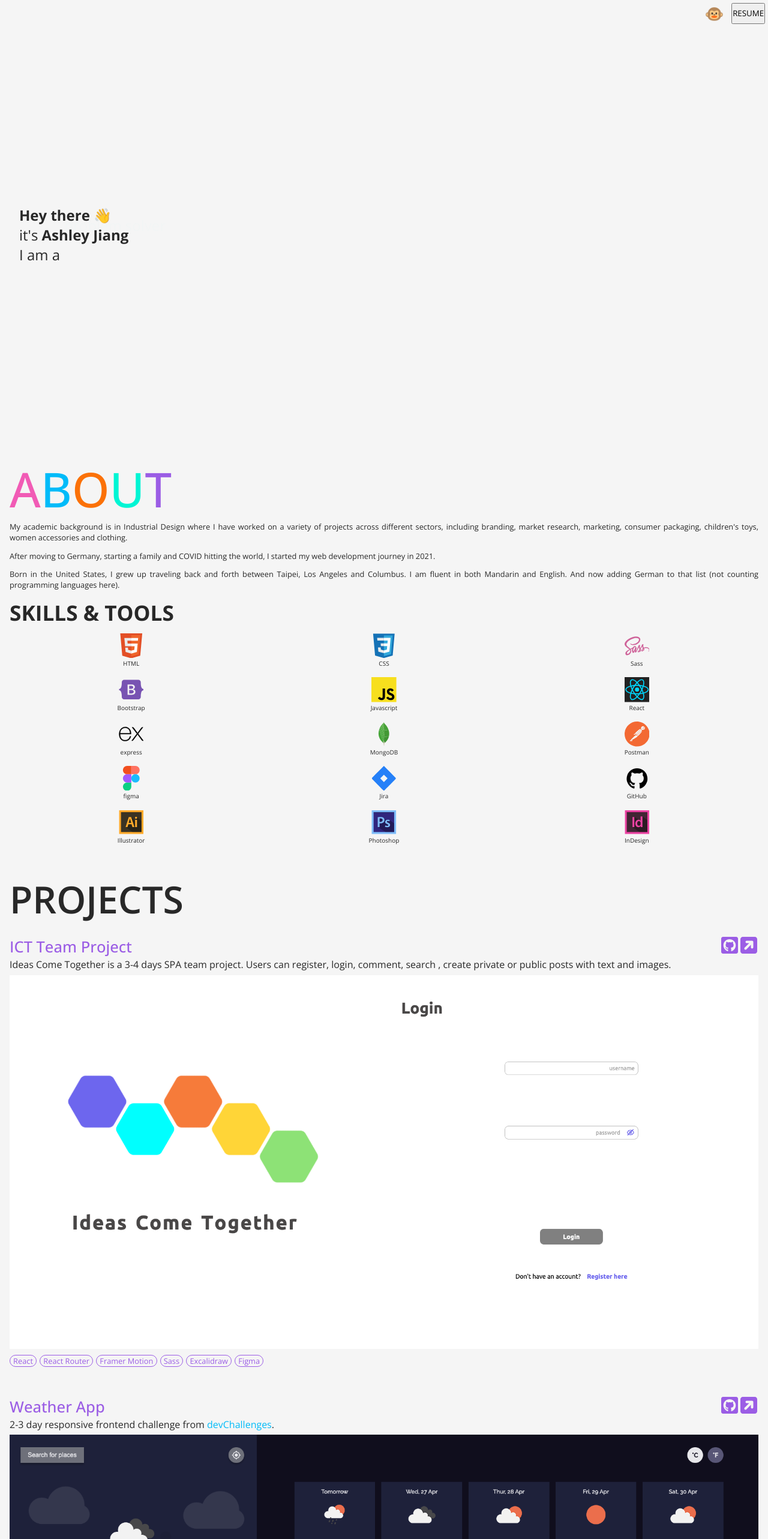
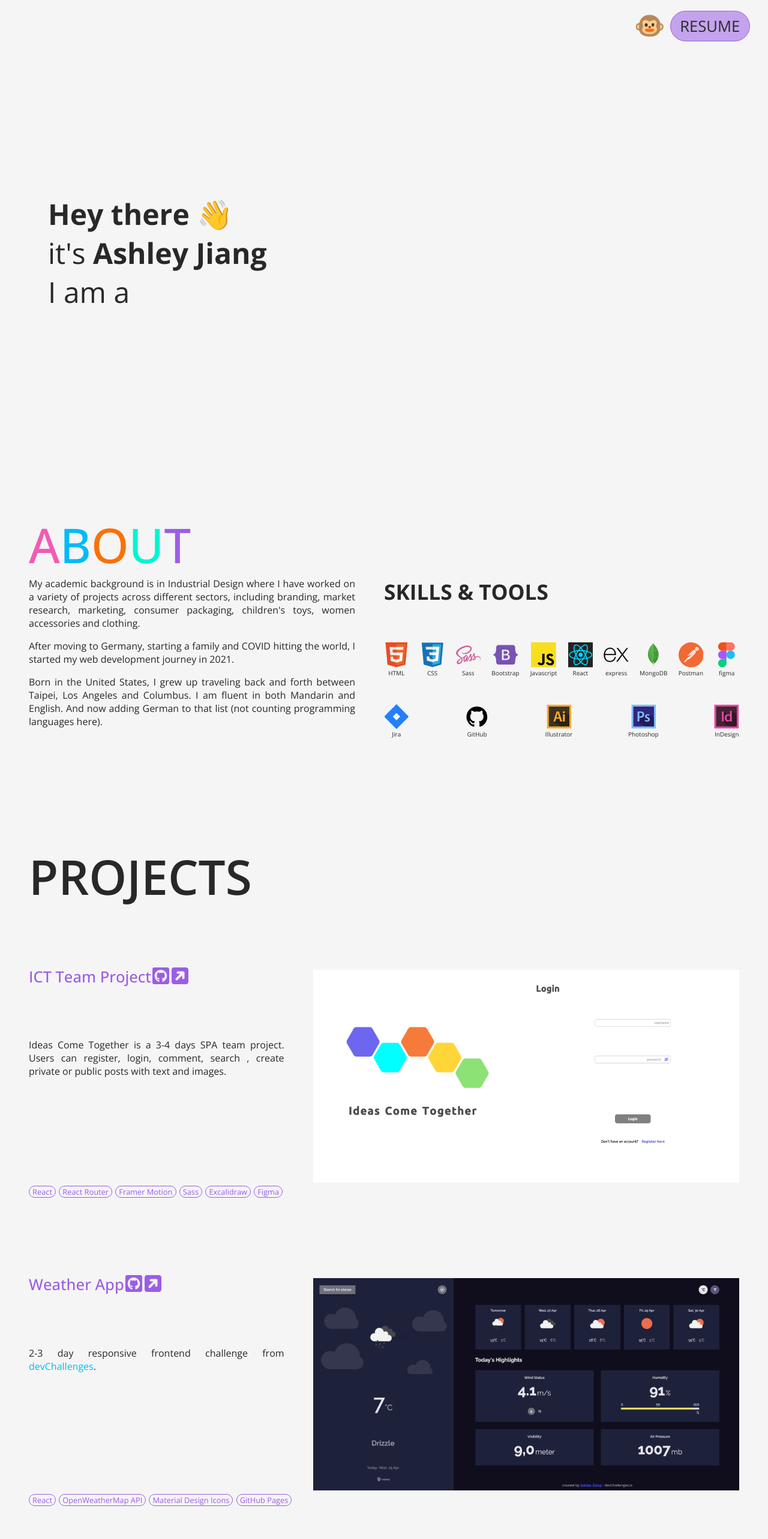
Before and after one commit to heyitsashleyhere/Portfolio-v3, a React (Create React App) app: page / in a window 1280 px wide. Shown: the top 2566 px of the page at 60% size. Built offline with nearby package versions, Linux system fonts and the light colour scheme.

Commit message:
responsive style

```diff
--- a/src/components/AboutMe/AboutMe.scss
+++ b/src/components/AboutMe/AboutMe.scss
@@ -1,8 +1,18 @@
 .AboutMe {
     padding: 1em;
+    @media screen and (min-width: 768px) {
+        padding: 0 3em;
+        display: grid;
+        grid-template-columns: repeat(2, 1fr);
+        grid-template-rows: 2fr 1fr 2fr;
+    }
     .about {
+        margin-top: 1em;
         font-size: 5em;
         font-weight: 500;
+        @media screen and (min-width: 768px) {
+            grid-area: 1 / 1 / 2 / 3;
+        }
         div {
             cursor: pointer;
             display: inline-block;
@@ -25,16 +35,26 @@
         }
     }
     .about-wrapper {
+        @media screen and (min-width: 768px) {
+            grid-area: 2 / 1 / 5 / 2;
+            padding-right: 3em;
+        }
         p {
             font-size: 0.8em;
             margin-bottom: 1em;
             text-align: justify;
+            @media screen and (min-width: 768px) {
+                font-size: 1em;
+            }
         }
     }
 
     .skills {
         font-size: 2.2em;
         margin-bottom: 0.3em;
+        @media screen and (min-width: 768px) {
+            grid-area: 2 / 2 / 3 / 3;
+        }
     }
 
     .skills-wrapper {
@@ -44,6 +64,13 @@
         grid-column-gap: 1em;
         grid-row-gap: 1em;
         justify-content: space-evenly;
+        @media screen and (min-width: 768px) {
+            display: flex;
+            flex-wrap: wrap;
+            justify-content: space-between;
+            grid-area: 3 / 2 / 5 / 3;
+        }
+
         div {
             display: flex;
             flex-direction: column;
--- a/src/components/App.jsx
+++ b/src/components/App.jsx
@@ -10,6 +10,7 @@ import { LandingContext } from "../contexts/LandingContext.jsx";
 // Styles & Effects
 import './App.scss';
 import { motion } from "framer-motion";
+import pdf from "../resume/Ashley_Jiang_CV.pdf";
 
 
 
@@ -23,7 +24,10 @@ export default function App() {
                      whileHover={{ scale: 1.2 }} whileTap={{ scale: 0.9 }}
                      onClick={() => setIsTheme(!isTheme)}>
                           {isTheme ? '🐵' : '🙈 '}</motion.div>
-                <button>RESUME</button>
+                <a href={pdf}
+                   target="_blank"
+                   rel="noreferrer"
+                   className={isTheme ? "light-btn" : "dark-btn"}>RESUME</a>
             </header>
 
             <LandingPage />
--- a/src/components/App.scss
+++ b/src/components/App.scss
@@ -14,8 +14,44 @@ header {
     padding: 0.3em 0.3em 0 0;
 
     .theme-switch {
-        margin-right: 0.5em;
+        margin-right: 0.2em;
+        padding-top: 0.2em;
         font-size: 1.6em;
         cursor: pointer;
+
+        @media screen and (min-width: 768px) {
+            font-size: 2.6em;
+        }
+    }
+
+    a {
+        border: 1px solid #9b5de5;
+        background-color: #9a5de588;
+        border-radius: 2em;
+        padding: 0 0.6em;
+        margin: 0.5em 1em 0 0;
+        display: flex;
+        justify-content: center;
+        align-items: center;
+        text-decoration: none;
+
+        @media screen and (min-width: 768px) {
+            font-size: 1.6em;
+        }
+
+        &:hover {
+            background-color: #9b5de5;
+            transform: scale(1.1);
+            cursor: pointer;
+        }
+        &:active {
+            transform: scale(0.9);
+        }
+    }
+    .light-btn {
+        color: #282828;
+    }
+    .dark-btn {
+        color: whitesmoke;
     }
 }
--- a/src/components/Footer/Footer.jsx
+++ b/src/components/Footer/Footer.jsx
@@ -6,7 +6,7 @@ import {ReactComponent as Instagram} from '../../icons/instagram-brands.svg'
 import {ReactComponent as GitHub} from '../../icons/github-alt-brands.svg'
 import {ReactComponent as Linkedin} from '../../icons/linkedin-brands.svg'
 // Custom Hooks
-import useWindowDimensions from '../../customHooks/useWindowDimensions.jsx';
+// import useWindowDimensions from '../../customHooks/useWindowDimensions.jsx';
 // Context
 import { LandingContext } from '../../contexts/LandingContext';
 // Styles & Effects
@@ -16,7 +16,7 @@ import { motion } from "framer-motion";
 
 export default function Footer() {
     const { isTheme } = useContext(LandingContext)
-    const { height, width } = useWindowDimensions();
+    // const { height, width } = useWindowDimensions();
 
     return (
         <footer>
--- a/src/components/LandingPage/LandingPage.scss
+++ b/src/components/LandingPage/LandingPage.scss
@@ -4,12 +4,21 @@
     display: flex;
     flex-direction: column;
     justify-content: center;
+    @media screen and (min-width: 768px) {
+        padding: 5em;
+    }
     h1 {
         font-size: 1.5em;
+        @media screen and (min-width: 768px) {
+            font-size: 3em;
+        }
     }
     p,
     .statement {
         font-size: 1.5em;
+        @media screen and (min-width: 768px) {
+            font-size: 3em;
+        }
         .noun {
             .webdev {
                 color: #00bbf9;
--- a/src/components/Projects/Projects.jsx
+++ b/src/components/Projects/Projects.jsx
@@ -17,13 +17,13 @@ export default function Projects() {
             <motion.h2 initial={{ opacity: 0 }}
                        whileInView={{ opacity: 1 }}
                        viewport={{ once: true }}
-                       transition={{ delay: 2.55}}>PROJECTS</motion.h2>
+                       transition={{ delay: 2}}>PROJECTS</motion.h2>
             <div className="project-wrapper">
                 <motion.section className="title-wrapper"
                 initial={{ opacity: 0 }}
                 whileInView={{ opacity: 1 }}
                 viewport={{ once: true }}
-                transition={{ delay: 2.65}}>
+                transition={{ delay: 2.05}}>
                     <h4>ICT Team Project</h4>
 
                     <div className="links">
@@ -39,45 +39,45 @@ export default function Projects() {
                 <motion.p initial={{ opacity: 0 }}
                 whileInView={{ opacity: 1 }}
                 viewport={{ once: true }}
-                transition={{ delay: 2.7}}>Ideas Come Together is a 3-4 days SPA team project. Users can register, login, comment, search , create private or public posts with text and images.</motion.p>
+                transition={{ delay: 2.1}}>Ideas Come Together is a 3-4 days SPA team project. Users can register, login, comment, search , create private or public posts with text and images.</motion.p>
 
                 <motion.img src={process.env.PUBLIC_URL + "/images/ict.png"} alt="ict preview"
                 initial={{ opacity: 0 }}
                 whileInView={{ opacity: 1 }}
                 viewport={{ once: true }}
-                transition={{ delay: 2.75}}/>
+                transition={{ delay: 2.15}}/>
 
                 <ul className="tools-list">
                     <motion.li
                     initial={{ opacity: 0 }}
                     whileInView={{ opacity: 1 }}
                     viewport={{ once: true }}
-                    transition={{ delay: 2.8}}>React</motion.li>
+                    transition={{ delay: 2.2}}>React</motion.li>
                     <motion.li
                     initial={{ opacity: 0 }}
                     whileInView={{ opacity: 1 }}
                     viewport={{ once: true }}
-                    transition={{ delay: 2.85}}>React Router</motion.li>
+                    transition={{ delay: 2.25}}>React Router</motion.li>
                     <motion.li
                     initial={{ opacity: 0 }}
                     whileInView={{ opacity: 1 }}
                     viewport={{ once: true }}
-                    transition={{ delay: 2.9}}>Framer Motion</motion.li>
+                    transition={{ delay: 2.3}}>Framer Motion</motion.li>
                     <motion.li
                     initial={{ opacity: 0 }}
                     whileInView={{ opacity: 1 }}
                     viewport={{ once: true }}
-                    transition={{ delay: 3}}>Sass</motion.li>
+                    transition={{ delay: 2.35}}>Sass</motion.li>
                     <motion.li
                     initial={{ opacity: 0 }}
                     whileInView={{ opacity: 1 }}
                     viewport={{ once: true }}
-                    transition={{ delay: 3.05}}>Excalidraw</motion.li>
+                    transition={{ delay: 2.4}}>Excalidraw</motion.li>
                     <motion.li
                     initial={{ opacity: 0 }}
                     whileInView={{ opacity: 1 }}
                     viewport={{ once: true }}
-                    transition={{ delay: 3.1}}>Figma</motion.li>
+                    transition={{ delay: 2.45}}>Figma</motion.li>
                 </ul>
             </div>
 
@@ -86,7 +86,7 @@ export default function Projects() {
                 initial={{ opacity: 0 }}
                 whileInView={{ opacity: 1 }}
                 viewport={{ once: true }}
-                transition={{ delay: 3}}>
+                transition={{ delay: 2.5}}>
                     <h4>Weather App</h4>
 
                     <div className="links">
@@ -102,12 +102,12 @@ export default function Projects() {
                 <motion.p initial={{ opacity: 0 }}
                 whileInView={{ opacity: 1 }}
                 viewport={{ once: true }}
-                transition={{ delay: 3.05}}>2-3 day responsive frontend challenge from <motion.div
+                transition={{ delay: 2.55}}>2-3 day responsive frontend challenge from <motion.div
                 className='p-link'
                 initial={{ opacity: 0 }}
                 whileInView={{ opacity: 1 }}
                 viewport={{ once: true }}
-                transition={{ delay: 3.05}}
+                transition={{ delay: 2.55}}
                 href="https://devchallenges.io/" rel="noreferrer" target="_blank"
                 >devChallenges</motion.div>.</motion.p>
 
@@ -115,29 +115,29 @@ export default function Projects() {
                 initial={{ opacity: 0 }}
                 whileInView={{ opacity: 1 }}
                 viewport={{ once: true }}
-                transition={{ delay: 3.05}} />
+                transition={{ delay: 2.6}} />
 
                 <ul className="tools-list">
                     <motion.li
                     initial={{ opacity: 0 }}
                     whileInView={{ opacity: 1 }}
                     viewport={{ once: true }}
-                    transition={{ delay: 3.1}}>React</motion.li>
+                    transition={{ delay: 2.65}}>React</motion.li>
                     <motion.li
                     initial={{ opacity: 0 }}
                     whileInView={{ opacity: 1 }}
                     viewport={{ once: true }}
-                    transition={{ delay: 3.15}}>OpenWeatherMap API</motion.li>
+                    transition={{ delay: 2.7}}>OpenWeatherMap API</motion.li>
                     <motion.li
                     initial={{ opacity: 0 }}
                     whileInView={{ opacity: 1 }}
                     viewport={{ once: true }}
-                    transition={{ delay: 3.2}}>Material Design Icons</motion.li>
+                    transition={{ delay: 2.75}}>Material Design Icons</motion.li>
                     <motion.li
                     initial={{ opacity: 0 }}
                     whileInView={{ opacity: 1 }}
                     viewport={{ once: true }}
-                    transition={{ delay: 3.25}}>GitHub Pages</motion.li>
+                    transition={{ delay: 2.8}}>GitHub Pages</motion.li>
                 </ul>
 
             </div>
--- a/src/components/Projects/Projects.scss
+++ b/src/components/Projects/Projects.scss
@@ -1,18 +1,38 @@
 .Projects {
     padding: 2em 1em 0 1em;
+
+    @media screen and (min-width: 768px) {
+        padding: 10em 3em 3em 3em;
+    }
+
     h2 {
         font-size: 3.9em;
         font-weight: 600;
         margin-bottom: -0.2em;
+        @media screen and (min-width: 768px) {
+            font-size: 5em;
+            margin-bottom: 1em;
+        }
     }
 
     .project-wrapper {
         padding: 1em 0;
+        @media screen and (min-width: 768px) {
+            display: grid;
+            grid-template-columns: 4fr 6fr;
+            grid-template-rows: repeat(4, 1fr);
+        }
         .title-wrapper {
             margin-top: 1em;
             display: flex;
             justify-content: space-between;
             align-items: center;
+            @media screen and (min-width: 768px) {
+                justify-content: flex-start;
+                grid-area: 1 / 1 / 2 / 2;
+                margin-top: 0;
+                align-items: flex-start;
+            }
 
             h4 {
                 font-size: 1.6em;
@@ -44,6 +64,11 @@
         p {
             text-align: justify;
 
+            @media screen and (min-width: 768px) {
+                grid-area: 2 / 1 / 4 / 2;
+                padding-right: 3em;
+            }
+
             .p-link {
                 display: inline-block;
                 color: #00bbf9;
@@ -60,9 +85,16 @@
         img {
             width: 100%;
             margin-top: 0.4em;
+            @media screen and (min-width: 768px) {
+                grid-area: 1 / 2 / 4 / 3;
+            }
         }
 
         .tools-list {
+            @media screen and (min-width: 768px) {
+                grid-area: 4 / 1 / 5 / 3;
+                align-items: start;
+            }
             list-style: none;
             display: flex;
             flex-wrap: wrap;
@@ -73,6 +105,11 @@
                 border-radius: 1em;
                 padding: 0 0.4em;
                 margin: 0.4em 0.4em 0 0;
+
+                &:hover {
+                    color: whitesmoke;
+                    background-color: #9b5de5;
+                }
             }
         }
     }
--- a/src/components/Scroll/Scroll.scss
+++ b/src/components/Scroll/Scroll.scss
@@ -6,6 +6,10 @@
         border: none;
         background-color: rgba(245, 245, 245, 0);
         font-size: 2em;
+
+        @media screen and (min-width: 768px) {
+            font-size: 3em;
+        }
 
         &:hover {
             animation:bounce 0.6s infinite;
```
Also changed, not shown: 1 other file (tests, documents, lock files or other folders).
